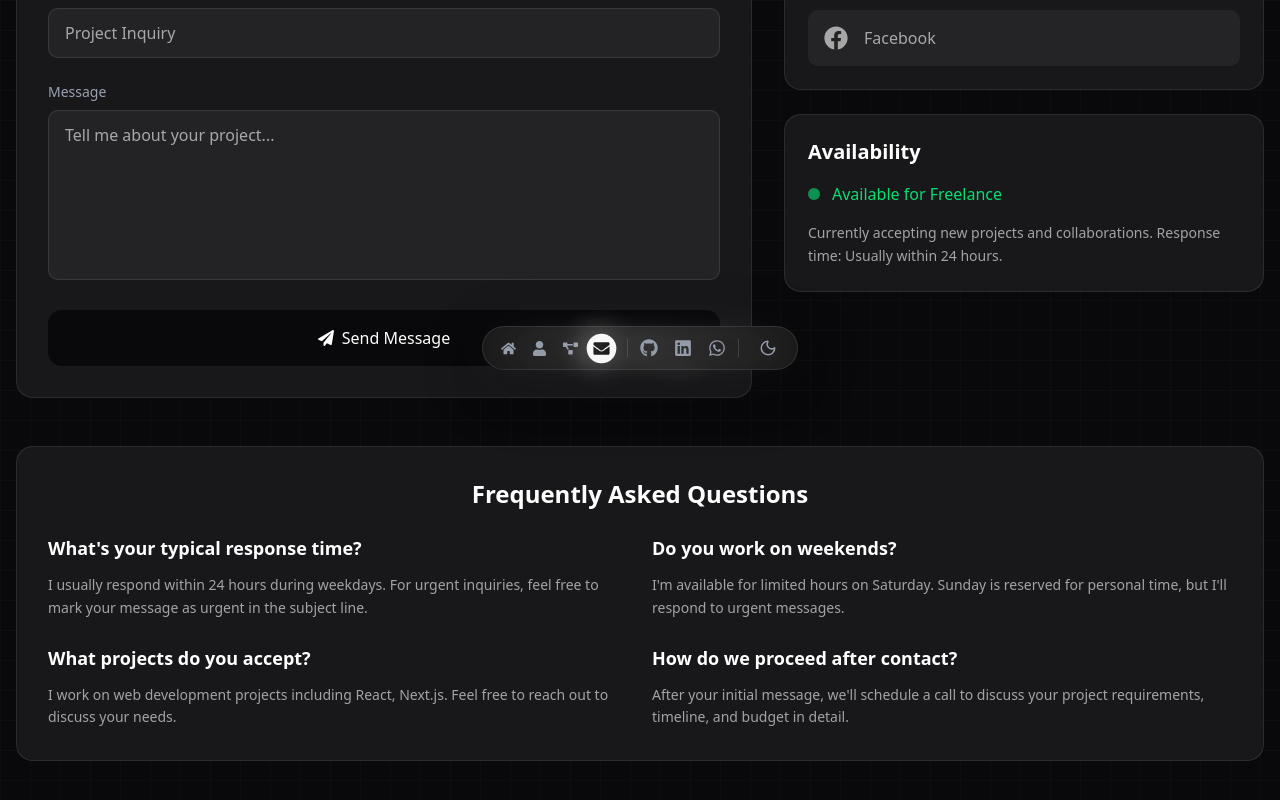
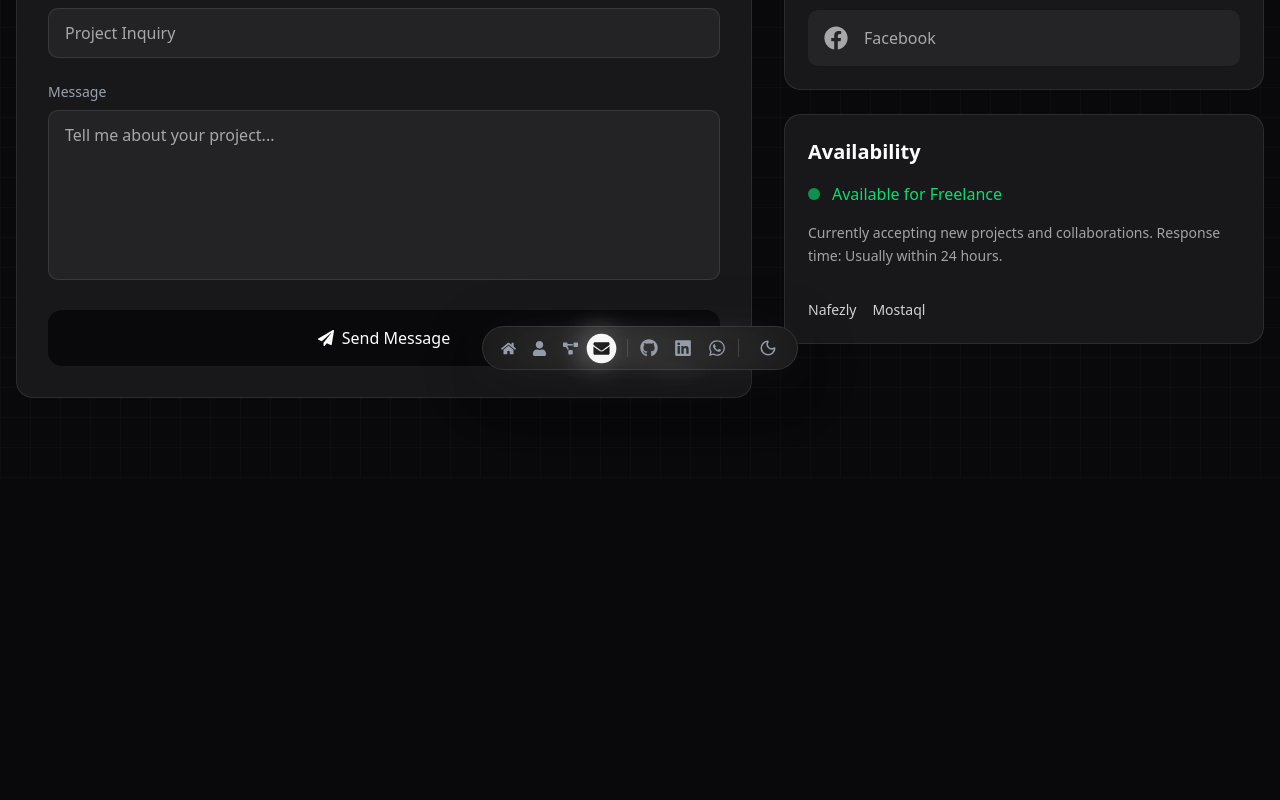
Before and after one commit to ahmed-abdelmottal3/Portfolio_V2, a Next.js app: page /contact in a window 1280 px wide. Shown: the part 398-1198 px from the top of the page. After the commit the page ends 876 px from the top, so only its background shows below. Built offline with nearby package versions, Linux system fonts and the light colour scheme.

Commit message:
fix last project image and put my freelance links

```diff
--- a/src/app/contact/page.tsx
+++ b/src/app/contact/page.tsx
@@ -206,10 +206,10 @@ export default function ContactPage() {
             </div>
 
             {/* FAQ Section */}
-            <FAQ />
         </section>
     );
 }
+
 
 function Availability() {
     return (
@@ -221,65 +221,39 @@ function Availability() {
                 <div className="space-y-4">
                     <div className="flex items-center gap-3">
                         <span className="w-3 h-3 bg-green-400 rounded-full animate-pulse"></span>
-                        <span className="text-green-400 font-medium">Available for Freelance</span>
+                        <span className="text-green-400 font-medium">
+                            Available for Freelance
+                        </span>
                     </div>
+
                     <p className="text-background/60 text-sm leading-relaxed">
                         Currently accepting new projects and collaborations.
                         Response time: Usually within 24 hours.
                     </p>
+
+                    <div className="flex gap-4 pt-4">
+                        {/* نفّذلي */}
+                        <a
+                            href="https://nafezly.com/u/ahmed_abdelmottalie"
+                            target="_blank"
+                            rel="noopener noreferrer"
+                            className="flex items-center gap-2 text-background/80 hover:text-green-400 transition-colors"
+                        >
+                            <span className="text-sm font-medium">Nafezly</span>
+                        </a>
+
+                        {/* مستقل */}
+                        <a
+                            href="https://mostaql.com/u/Ahmed_Abdo1712"
+                            target="_blank"
+                            rel="noopener noreferrer"
+                            className="flex items-center gap-2 text-background/80 hover:text-green-400 transition-colors"
+                        >
+                            <span className="text-sm font-medium">Mostaql</span>
+                        </a>
+                    </div>
                 </div>
             </div>
         </MagicCard>
-    )
+    );
 }
-
-function FAQ() {
-    return (
-        <div className="mt-12">
-            <MagicCard className="p-8">
-                <div className="relative z-10">
-                    <h2 className="text-2xl font-bold text-background mb-6 text-center">
-                        Frequently Asked Questions
-                    </h2>
-                    <div className="grid md:grid-cols-2 gap-6">
-                        <div className="space-y-3">
-                            <h4 className="text-lg font-semibold text-background">
-                                What's your typical response time?
-                            </h4>
-                            <p className="text-background/60 text-sm leading-relaxed">
-                                I usually respond within 24 hours during weekdays. For urgent inquiries,
-                                feel free to mark your message as urgent in the subject line.
-                            </p>
-                        </div>
-                        <div className="space-y-3">
-                            <h4 className="text-lg font-semibold text-background">
-                                Do you work on weekends?
-                            </h4>
-                            <p className="text-background/60 text-sm leading-relaxed">
-                                I'm available for limited hours on Saturday. Sunday is reserved for
-                                personal time, but I'll respond to urgent messages.
-                            </p>
-                        </div>
-                        <div className="space-y-3">
-                            <h4 className="text-lg font-semibold text-background">
-                                What projects do you accept?
-                            </h4>
-                            <p className="text-background/60 text-sm leading-relaxed">
-                                I work on web development projects including React, Next.js. Feel free to reach out to discuss your needs.
-                            </p>
-                        </div>
-                        <div className="space-y-3">
-                            <h4 className="text-lg font-semibold text-background">
-                                How do we proceed after contact?
-                            </h4>
-                            <p className="text-background/60 text-sm leading-relaxed">
-                                After your initial message, we'll schedule a call to discuss your
-                                project requirements, timeline, and budget in detail.
-                            </p>
-                        </div>
-                    </div>
-                </div>
-            </MagicCard>
-        </div>
-    )
-}
--- a/src/app/projects/page.tsx
+++ b/src/app/projects/page.tsx
@@ -111,9 +111,9 @@ export default function Page() {
                             </div>
 
                             {/* buttons */}
-                            <div className="flex flex-wrap gap-3 mt-4">
+                            <div className="flex flex-wrap gap-3 mt-4 w-fit">
                                 <Link href={`/projects/${proj.id}`} className="flex-1">
-                                    <button className="w-full flex items-center justify-center gap-2 bg-foreground text-background px-6 py-2 rounded-xl cursor-pointer transition-all duration-200 hover:bg-foreground/90 hover:scale-105 hover:shadow-lg active:bg-foreground/80 active:scale-95 active:shadow-md">
+                                    <button className="w-fit px-15 flex items-center justify-center gap-2 bg-foreground text-background py-2 rounded-xl cursor-pointer transition-all duration-200 hover:bg-foreground/90 hover:scale-105 hover:shadow-lg active:bg-foreground/80 active:scale-95 active:shadow-md">
                                         <FaEye className="text-background" />
                                         Demo
                                     </button>
@@ -125,8 +125,8 @@ export default function Page() {
                                     className="flex-1"
                                 >
                                     <ShinyButton
-                                        icon={<FaGithub className="text-foreground" />}
-                                        className="w-full bg-background"
+                                        icon={<FaGithub className="text-foreground " />}
+                                        className="w-fit px-15 bg-background"
                                     >
                                         Code
                                     </ShinyButton>
@@ -136,6 +136,7 @@ export default function Page() {
                     </MagicCard>
                 ))}
             </div>
+
             <div>
                 <CircularCTA title='Get in touch • Get in touch • Get in touch •'
                     from='Crafted With Care'
--- a/src/lib/projects.ts
+++ b/src/lib/projects.ts
@@ -39,9 +39,9 @@ export const projects = [
     {
         id: "portfolio-website",
         title: "My First Freelance Project",
-        desc: "A modern and responsive personal portfolio website built with HTML5 and CSS3. The design highlights projects, skills, and experience with a clean layout and smooth animations to provide an engaging user experience.",
+        desc: "A modern and responsive personal portfolio website built with React.js and Tailwind CSS. The design highlights projects, skills, and experience with a clean layout and smooth animations to provide an engaging user experience.",
         skills: ["React.js", "Tailwind CSS", "Framer Motion"],
-        img: "/Portfolio.png",
+        img: "/portfolio.png",
         liveUrl: "https://ahmed-saleh-two.vercel.app/",
         githubUrl: "https://github.com/ahmed-abdelmottal3/my-first-client-project",
     },
--- a/src/lib/projectsData.ts
+++ b/src/lib/projectsData.ts
@@ -129,7 +129,7 @@ export const projectsData: Project[] = [
             id: "portfolio-website",
             title: "Modern Portfolio Website with Stunning UI/UX",
             subtitle: "Showcasing Skills with Style",
-            desc: "A modern and responsive personal portfolio website built with HTML5 and CSS3. The design highlights projects, skills, and experience with a clean layout and smooth animations.",
+            desc: "A modern and responsive personal portfolio website built with React.js and Tailwind.CSS. The design highlights projects, skills, and experience with a clean layout and smooth animations.",
             longDesc: "This portfolio website represents a complete personal branding solution. Built with semantic HTML5 and modern CSS3 techniques, it features a clean and professional design that emphasizes content while maintaining visual interest through subtle animations and transitions. The site is fully responsive and optimized for all devices.",
             skills: ["React.js", "Tailwind CSS", "Responsive Design"],
             img: "/portfolio-1.png",
```
Also changed, not shown: 1 other file (tests, documents, lock files or other folders).
